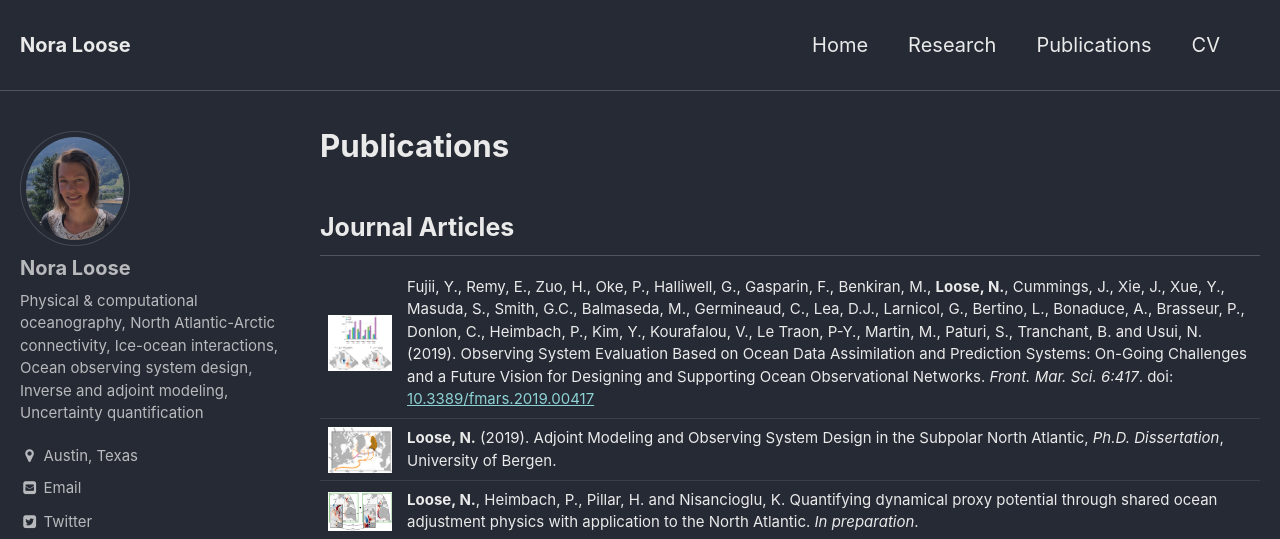
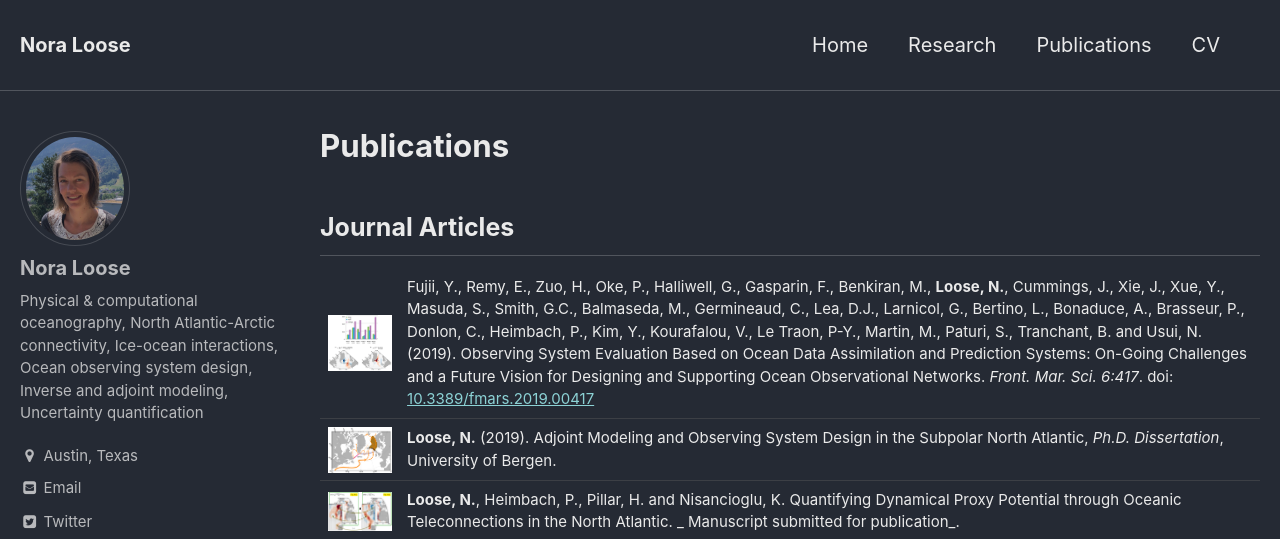
Before and after one commit to NoraLoose/noraloose.github.io, a Jekyll site: the page built from _pages/publications.md, in a window 1280 px wide and 900 px high, cut to the strip 0-539 px from the top of the window. Built offline with Jekyll 4.4.1, drawn with Linux system fonts in a browser that asks for light colours.

Commit message:
update first publication

```diff
--- a/_pages/publications.md
+++ b/_pages/publications.md
@@ -10,7 +10,7 @@ author_profile: true
 
 | <img src="/assets/images/fig_OSSE.png" width="400px" alt=""> | Fujii, Y., Remy, E., Zuo, H., Oke, P., Halliwell, G., Gasparin, F., Benkiran, M., **Loose, N.**, Cummings, J., Xie, J., Xue, Y., Masuda, S., Smith, G.C., Balmaseda, M., Germineaud, C., Lea, D.J., Larnicol, G., Bertino, L., Bonaduce, A., Brasseur, P., Donlon, C., Heimbach, P., Kim, Y., Kourafalou, V., Le Traon, P-Y., Martin, M., Paturi, S., Tranchant, B. and Usui, N. (2019). Observing System Evaluation Based on Ocean Data Assimilation and Prediction Systems: On-Going Challenges and a Future Vision for Designing and Supporting Ocean Observational Networks. _Front. Mar. Sci. 6:417_.  doi: [10.3389/fmars.2019.00417](https://www.frontiersin.org/articles/10.3389/fmars.2019.00417/full)|
 | <img src="/assets/images/SPNA.png" width="400px" alt=""> | **Loose, N.** (2019). Adjoint Modeling and Observing System Design in the Subpolar North Atlantic, _Ph.D. Dissertation_, University of Bergen.|
-| <img src="/assets/images/fig_UQ.png" width="400px" alt=""> | **Loose, N.**, Heimbach, P., Pillar, H. and Nisancioglu, K. Quantifying dynamical proxy potential through shared ocean adjustment physics with application to the North Atlantic. _In preparation_.|
+| <img src="/assets/images/fig_UQ.png" width="400px" alt=""> | **Loose, N.**, Heimbach, P., Pillar, H. and Nisancioglu, K. Quantifying Dynamical Proxy Potential through Oceanic Teleconnections in the North Atlantic. _ Manuscript submitted for publication_.|
 | <img src="/assets/images/fig_UQ1.png" width="400px" alt=""> | **Loose, N.** and Heimbach, P. Uncertainty Quantification in Ocean State Estimation as a Tool for Observing System Design. _In preparation_.|
 | <img src="/assets/images/proxyOSNAP.png" width="400px" alt=""> | **Loose, N.**, Heimbach, P., Pillar, H. and Nisancioglu, K. The Dynamical Proxy Potential of the OSNAP Array. (2019). _In preparation_.|
 | <img src="/assets/images/OSD.png" width="400px" alt=""> | **Loose, N.** and Heimbach, P. Dynamics-based Ocean Observing System Design via Adjoints. _In preparation_.|
```
Also changed, not shown: assets/images/fig_UQ.png.
